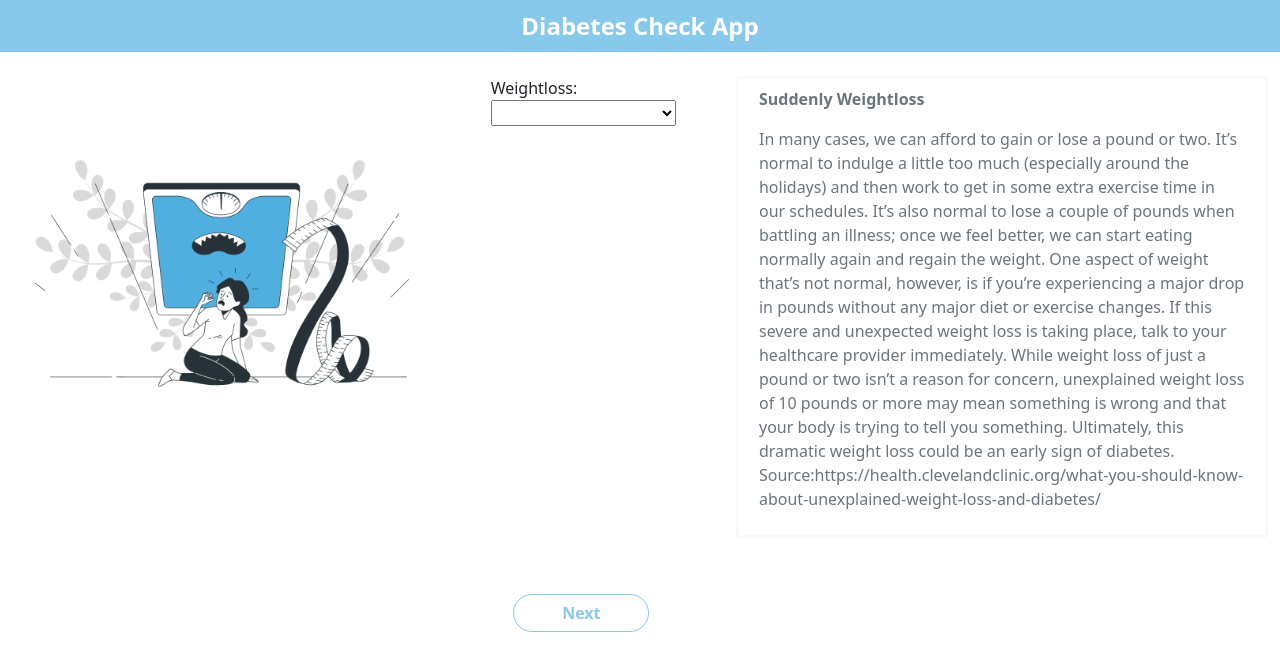
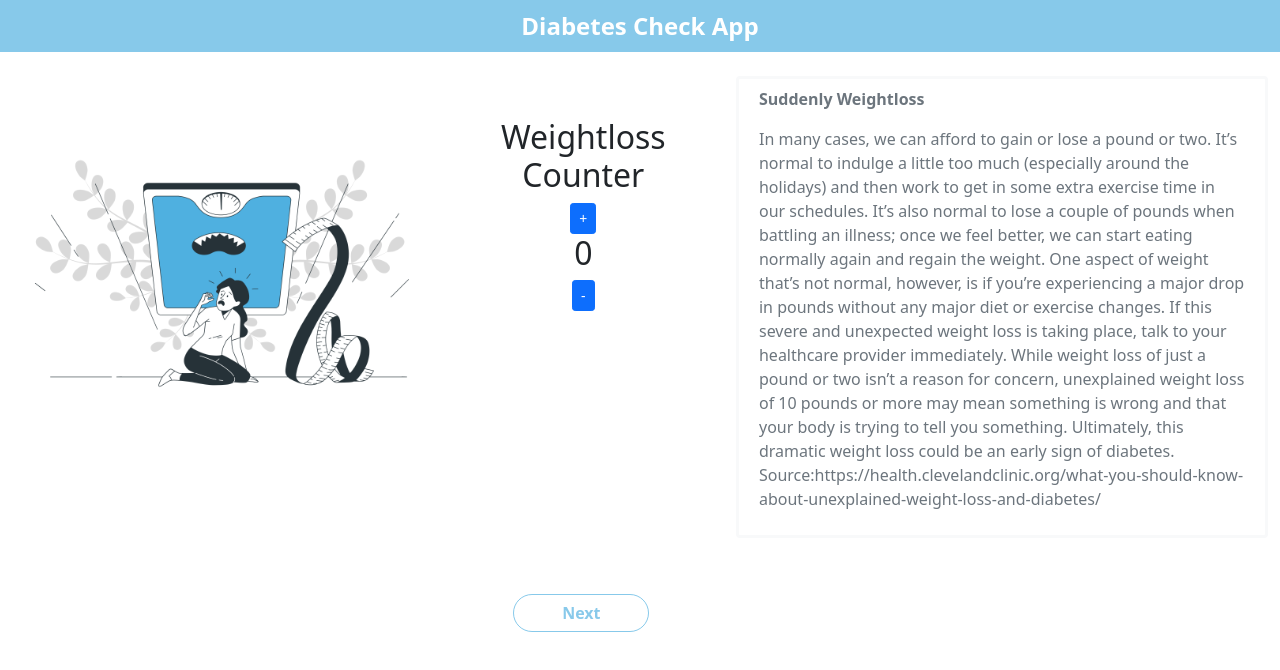
Before and after one commit to FionaRosee/diabetes-frontend, a Vue app: page /suddenlyWeightloss_page in a window 1280 px wide. Shown: the top 670 px of the page. Built offline with nearby package versions, Linux system fonts and the light colour scheme; some icons are missing.

Commit message:
counter in weightloss

```diff
--- a/src/App.vue
+++ b/src/App.vue
@@ -47,7 +47,7 @@ export default {
             genitalThrush: "",
             polyphagia: "",
             weakness: 3,
-            suddenWeightLoss: "",
+            suddenWeightLoss: 0,
             polydipsia: 0,
             polyuria: 0,
           };
--- a/src/components/symptoms/SuddenlyWeightloss.vue
+++ b/src/components/symptoms/SuddenlyWeightloss.vue
@@ -14,11 +14,32 @@
       </div>
       <div class="col-2 ms-5 me-5 d-block">
         <!-- fat to thin-->
-        <label for="weightloss">Weightloss:</label>
-        <select name="weightloss" id="weightloss" v-model="suddenly">
-          <option value="yes">more than 10 pounds</option>
-          <option value="no">less than 10 pounds</option>
-        </select>
+        <section class="section">
+          <h2 class="title">Weightloss Counter</h2>
+          <button
+            id="button1"
+            type="button"
+            @click="incrementCounter"
+            class="btn btn-primary btn-sm"
+          >
+            +
+          </button>
+          <h2>{{ counter }}</h2>
+          <button
+            type="button"
+            @click="decrementCounter"
+            class="btn btn-primary btn-sm"
+          >
+            -
+          </button>
+        </section>
+        <!--        <label for="weightloss">Weightloss:</label>-->
+        <i class="bi bi-arrow-down-circle-fill"></i>
+        <i class="bi bi-arrow-up-circle-fill"></i>
+        <!--        <select name="weightloss" id="weightloss" v-model="suddenly">-->
+        <!--          <option value="yes">more than 10 pounds</option>-->
+        <!--          <option value="no">less than 10 pounds</option>-->
+        <!--        </select>-->
         <!-- fat to thin end -->
       </div>
       <!-- description -->
@@ -74,20 +95,25 @@ import { get, set } from "idb-keyval";
 export default {
   data() {
     return {
+      title: "Counter",
+      counter: 0,
       readyToLaunch: false,
       userEntiresDB: null,
       dataBackendRequestDB: null,
-      suddenly: "",
     };
   },
   methods: {
+    incrementCounter() {
+      if (this.counter >= 0) return;
+      this.counter++;
+    },
+    decrementCounter() {
+      this.counter--;
+    },
     saveEntries() {
-      if (this.suddenly !== "") {
-        const weightloss = this.suddenly === "yes" ? 1 : 0;
-        this.userEntiresDB.suddenWeightLoss = this.suddenly;
-        this.dataBackendRequestDB.sudden_weight_loss = weightloss;
-      }
-
+      const weightloss = this.counter <= -10 ? 1 : 0;
+      this.userEntiresDB.suddenWeightLoss = this.counter;
+      this.dataBackendRequestDB.sudden_weight_loss = weightloss;
       //save userEntries
       set("userEntries", JSON.parse(JSON.stringify(this.userEntiresDB)))
         .then(() => {
@@ -111,7 +137,7 @@ export default {
       get("userEntries")
         .then((data) => {
           if (data != null) {
-            this.suddenly = data.suddenWeightLoss;
+            this.counter = data.suddenWeightLoss;
           }
           this.userEntiresDB = data;
         })
@@ -142,5 +168,20 @@ export default {
   border-color: #4fb0e0;
   background-color: #4fb0e0;
 }
+
+.section {
+  height: 60%;
+  display: flex;
+  flex-direction: column;
+  justify-content: center;
+  align-items: center;
+}
+
+h2 {
+  text-align: center;
+}
+
+#button1 {
+  justify-content: center;
+}
 </style>
->
```
